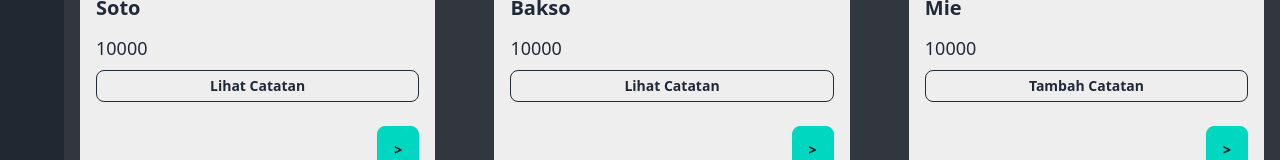
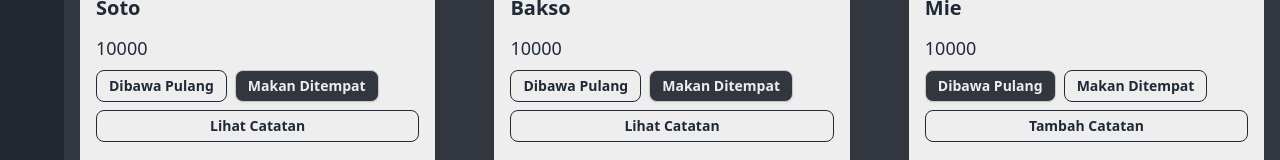
Before and after one commit to foolais/foolais-store-frontend, a React (Vite) app: page /menu in a window 1280 px wide. Shown: the part 218-378 px from the top of the page. Built offline with nearby package versions, Linux system fonts and the light colour scheme.

Commit message:
feat(Menu) add type menu

```diff
--- a/src/components/Fragments/CardMenu.jsx
+++ b/src/components/Fragments/CardMenu.jsx
@@ -63,9 +63,34 @@ const Notes = (props) => {
   );
 };
 
+const Type = ({ id, isTakeAway, handleIsTakeAway }) => {
+  const classButton = `btn-sm max-w-[48%]`;
+  return (
+    <div className="flex gap-2">
+      <Button
+        className={`${classButton} ${
+          isTakeAway ? "btn-active bg-secondary text-neutral" : "btn-outline"
+        } `}
+        onClick={() => handleIsTakeAway(id, true)}
+      >
+        Dibawa Pulang
+      </Button>
+      <Button
+        className={`${classButton} ${
+          isTakeAway ? "btn-outline" : "btn-active bg-secondary text-neutral"
+        } `}
+        onClick={() => handleIsTakeAway(id, false)}
+      >
+        Makan Ditempat
+      </Button>
+    </div>
+  );
+};
+
 CardMenu.Figure = Figure;
 CardMenu.Title = Title;
 CardMenu.Price = Price;
 CardMenu.Notes = Notes;
+CardMenu.Type = Type;
 
 export default CardMenu;
--- a/src/components/Layouts/CardMenuLayout.jsx
+++ b/src/components/Layouts/CardMenuLayout.jsx
@@ -1,7 +1,8 @@
 import CardMenu from "../Fragments/CardMenu";
 import Button from "../Elements/Button/Button";
+import { useState } from "react";
 
-const menu = [
+const data = [
   {
     _id: 1,
     name: "Soto",
@@ -27,7 +28,7 @@ const menu = [
     name: "Mie",
     price: 10000,
     quantity: 1,
-    is_take_away: false,
+    is_take_away: true,
     is_available: true,
     category: "Food",
     notes: "",
@@ -35,6 +36,23 @@ const menu = [
 ];
 
 const CardMenuLayout = () => {
+  const [menu, setMenu] = useState(data);
+
+  const handleIsTakeAway = (id, type) => {
+    const updatedMenu = menu.map((item) => {
+      if (item._id === id) {
+        return {
+          ...item,
+          is_take_away: type,
+        };
+      } else {
+        return item;
+      }
+    });
+
+    setMenu(updatedMenu);
+  };
+
   return (
     <div className="w-full h-full">
       <div className="flex items-center justify-center sm:justify-between flex-wrap gap-8">
@@ -48,6 +66,11 @@ const CardMenuLayout = () => {
               <div className="card-body over">
                 <CardMenu.Title title={item.name} className="font-semibold" />
                 <CardMenu.Price price={item.price} className="text-lg" />
+                <CardMenu.Type
+                  id={item._id}
+                  isTakeAway={item.is_take_away}
+                  handleIsTakeAway={handleIsTakeAway}
+                />
                 <CardMenu.Notes
                   textButton={`${
                     item.notes && item.notes.length > 1
```
